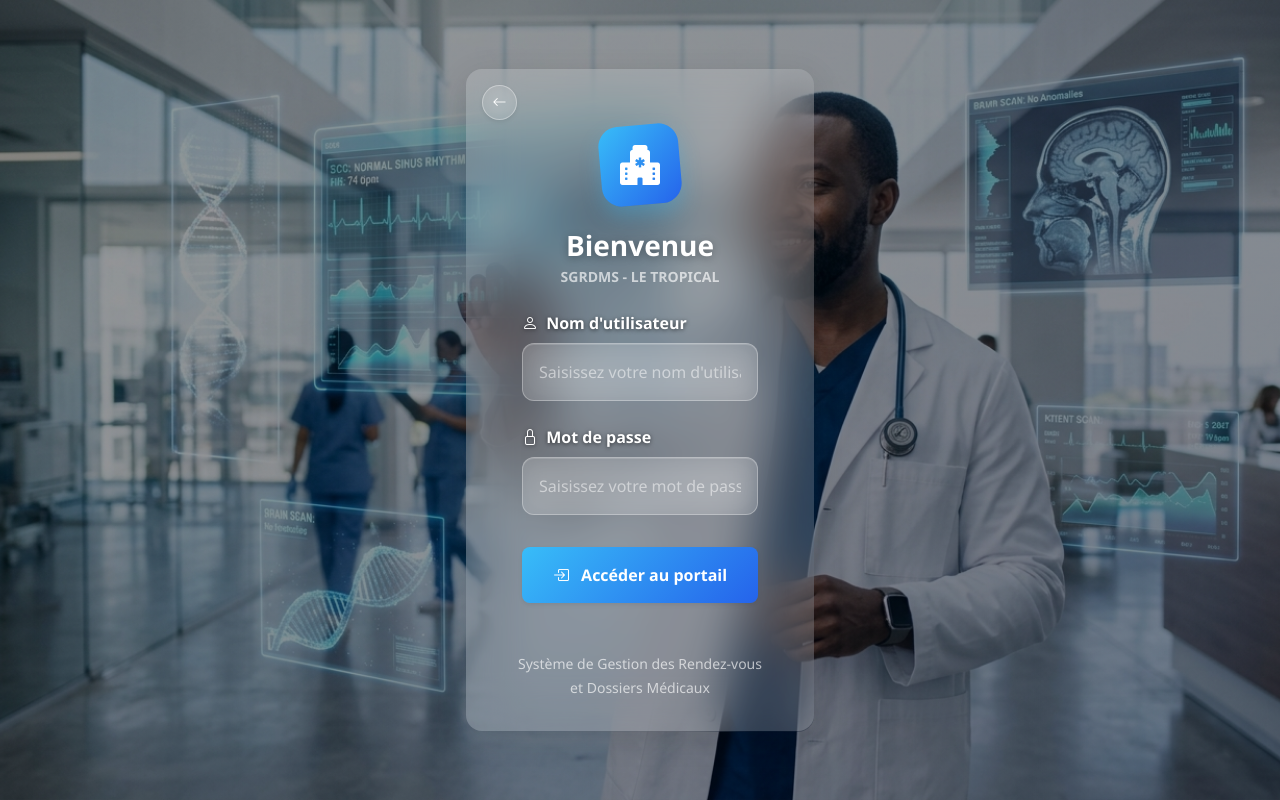
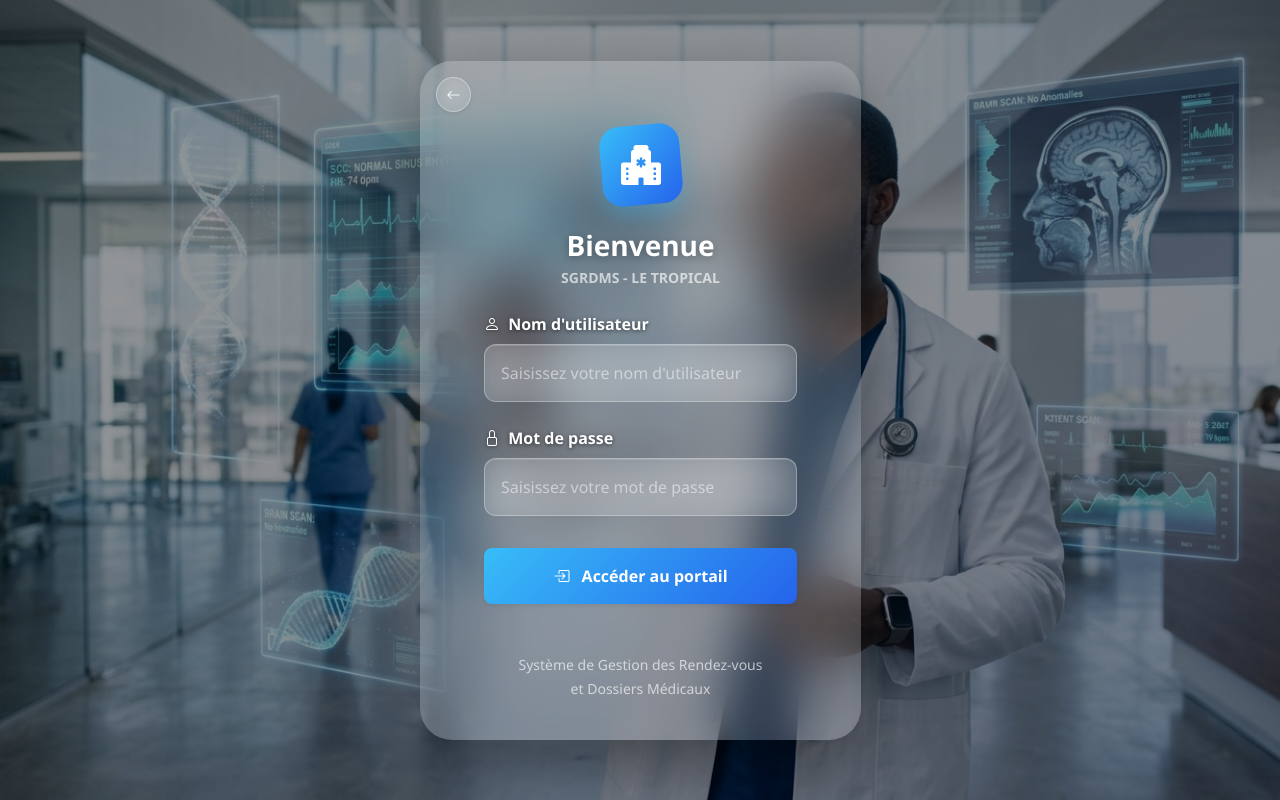
Before and after one commit to Mhdbreezer/LE_TROPICAL, a Flask app: page /login in a window 1280 px wide. Run offline with Flask 3, Linux system fonts and the light colour scheme.

Commit message:
design: élargir la carte de connexion avec animations et ajuster la marge de la navbar landing

```diff
--- a/app/templates/login.html
+++ b/app/templates/login.html
@@ -1,10 +1,21 @@
 {% extends "base.html" %}
 
 {% block auth_content %}
+<style>
+    @keyframes floatInCard {
+        0% { opacity: 0; transform: translateY(40px) scale(0.95); }
+        100% { opacity: 1; transform: translateY(0) scale(1); }
+    }
+    .auth-card-animated {
+        animation: floatInCard 0.8s cubic-bezier(0.16, 1, 0.3, 1) forwards;
+        border-radius: 32px !important;
+        box-shadow: 0 25px 60px rgba(0, 0, 0, 0.4) !important;
+    }
+</style>
 <div class="container d-flex align-items-center justify-content-center" style="min-height: 100vh;">
     <div class="row justify-content-center w-100">
-        <div class="col-md-5 col-lg-4">
-            <div class="card auth-card border-0 overflow-hidden position-relative p-2">
+        <div class="col-md-8 col-lg-6 col-xl-5">
+            <div class="card auth-card auth-card-animated border-0 overflow-hidden position-relative p-3">
                 <!-- Bouton Retour -->
                 <a href="{{ url_for('main.index') }}" class="btn btn-sm btn-secondary position-absolute top-0 start-0 m-3 rounded-circle shadow-sm" style="width: 35px; height: 35px; display: flex; align-items: center; justify-content: center; z-index: 10;" title="Retour à l'accueil">
                     <i class="bi bi-arrow-left"></i>
```
Also changed, not shown: app/static/css/landing.css (+4 -4 lines).
